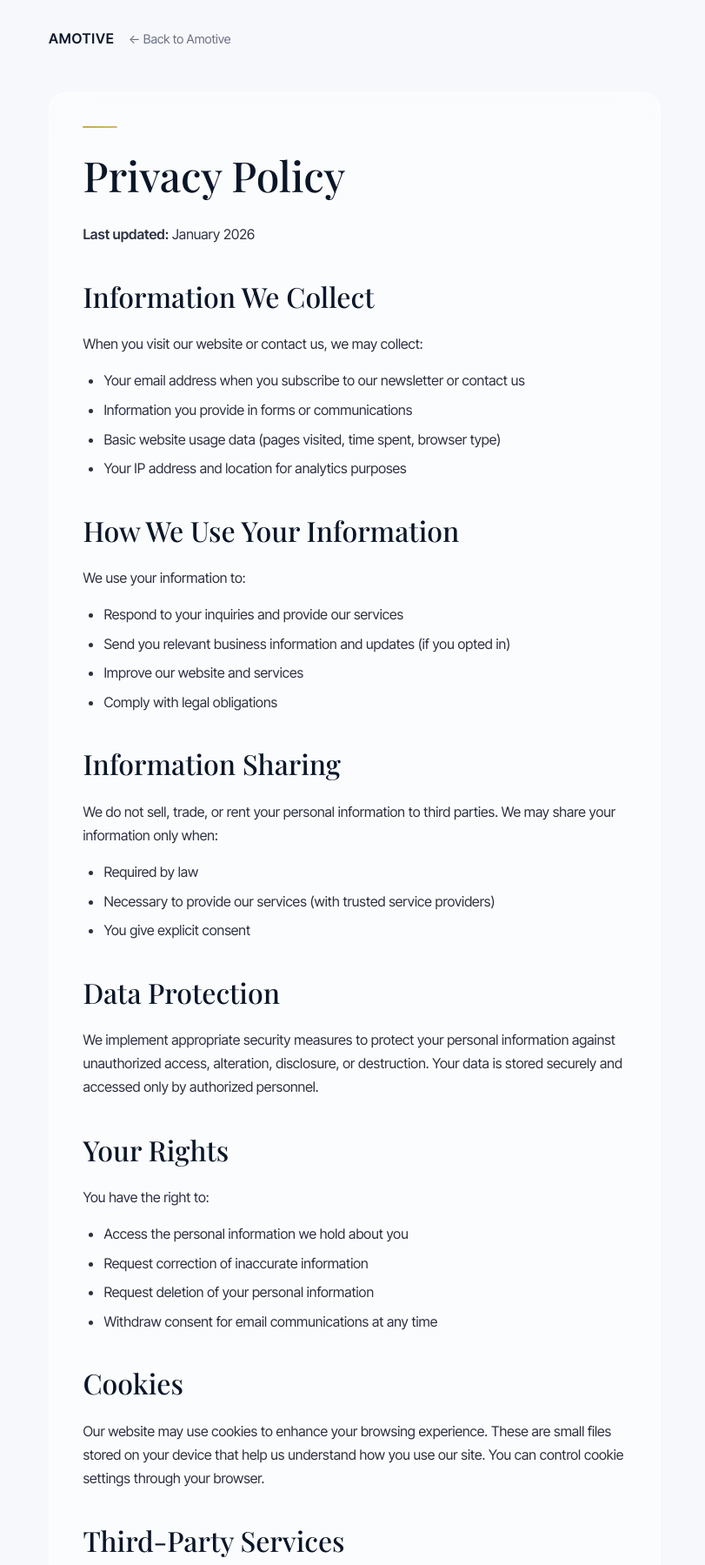
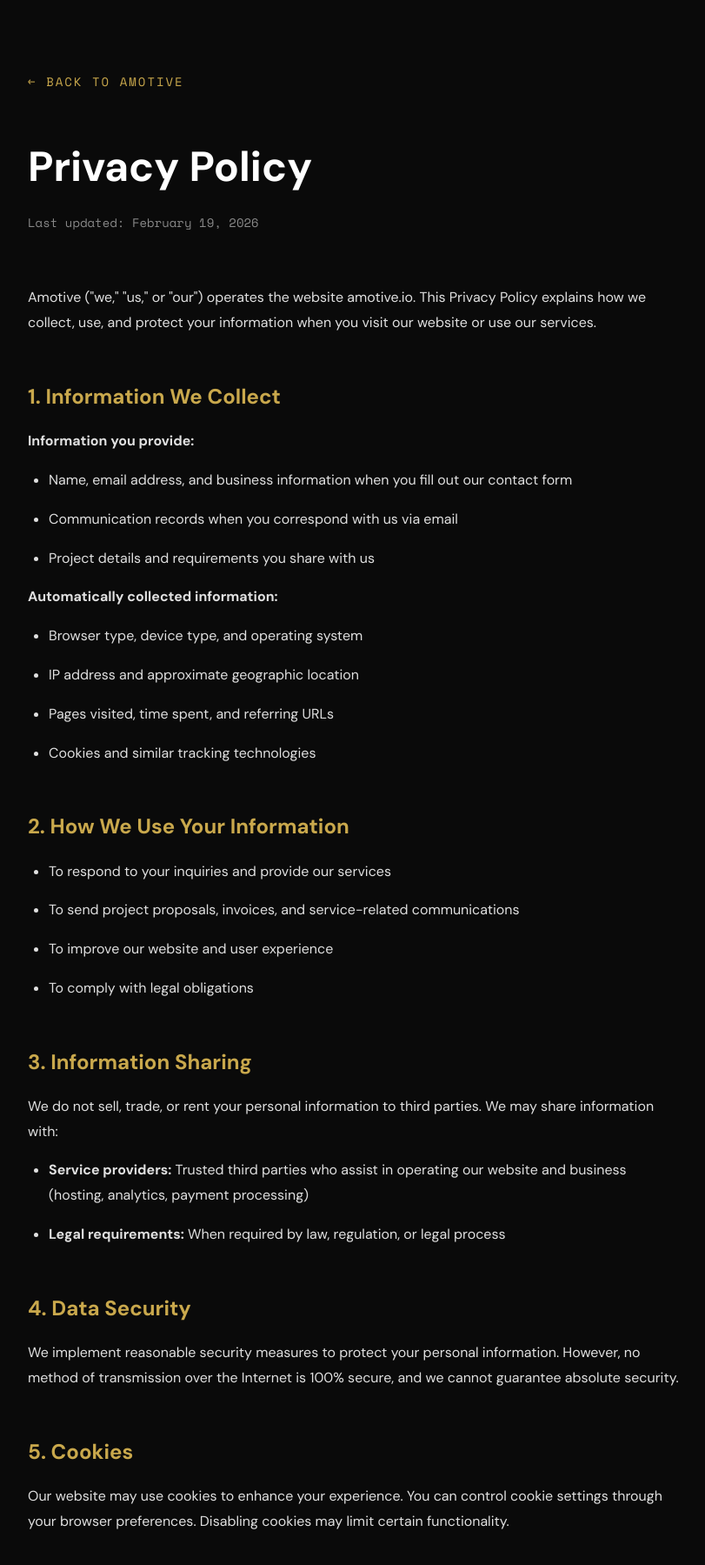
Before and after one commit to amotiove/amotive, a plain HTML site: page privacy/index.html in a window 1280 px wide. Shown: the top 1799 px of the page at 87% size, without its empty margins (232-1043 px from the left). Drawn offline with nearby package versions, Linux system fonts and the light colour scheme; a web font is replaced by a local one.

```diff
--- a/privacy/index.html
+++ b/privacy/index.html
@@ -4,201 +4,97 @@
     <meta charset="UTF-8">
     <meta name="viewport" content="width=device-width, initial-scale=1.0">
     <title>Privacy Policy | Amotive</title>
-<meta name="description" content="Privacy policy for Amotive, digital agency in the Pacific Northwest.">
-<link rel="canonical" href="https://amotive.io/privacy/">
-<link rel="preconnect" href="https://fonts.googleapis.com">
-<link rel="preconnect" href="https://fonts.gstatic.com" crossorigin>
-<link href="https://fonts.googleapis.com/css2?family=Inter+Tight:wght@300;400;500;600&family=Playfair+Display:ital,wght@0,500;1,500&display=swap" rel="stylesheet">
+    <link href="https://fonts.googleapis.com/css2?family=DM+Sans:wght@400;500;700&family=Space+Mono&display=swap" rel="stylesheet">
     <style>
-:root {
-  --bg: #F7F8FC;
-  --white: #FFFFFF;
-  --navy: #0A1628;
-  --navy-soft: #1a2a42;
-  --gold: #C9A84C;
-  --gold-soft: #d4b96a;
-  --text: #2c3040;
-  --text-light: #6b7084;
-  --text-faint: #9a9db0;
-}
-
+        :root { --gold: #C9A84C; --bg: #0A0A0A; --text: #E0E0E0; --muted: #888; }
         * { margin: 0; padding: 0; box-sizing: border-box; }
-
-body {
-  font-family: 'Inter Tight', -apple-system, sans-serif;
-  font-weight: 400;
-  color: var(--text);
-  background: var(--bg);
-  line-height: 1.6;
-}
-
-.container {
-  max-width: 800px;
-  margin: 0 auto;
-  padding: 0 clamp(1.5rem, 4vw, 3rem);
-}
-
-.glass-card {
-  background: rgba(255, 255, 255, 0.55);
-  backdrop-filter: blur(20px);
-  -webkit-backdrop-filter: blur(20px);
-  border: 1px solid rgba(255, 255, 255, 0.65);
-  border-radius: 20px;
-  padding: clamp(2rem, 3vw, 3rem);
-  margin: 2rem 0;
-}
-
-h1 {
-  font-family: 'Playfair Display', Georgia, serif;
-  font-size: clamp(2rem, 4vw, 3rem);
-  font-weight: 500;
-  color: var(--navy);
-  margin-bottom: 1rem;
-}
-
-h2 {
-  font-family: 'Playfair Display', Georgia, serif;
-  font-size: clamp(1.5rem, 2.5vw, 2rem);
-  font-weight: 500;
-  color: var(--navy);
-  margin-top: 2rem;
-  margin-bottom: 1rem;
-}
-
-p {
-  font-size: clamp(1rem, 1.2vw, 1.1rem);
-  line-height: 1.7;
-  margin-bottom: 1rem;
-}
-
-ul, ol {
-  margin-left: 1.5rem;
-  margin-bottom: 1rem;
-}
-
-li {
-  margin-bottom: 0.5rem;
-}
-
-.nav {
-  padding: 2rem 0 1rem;
-}
-
-.nav-inner {
-  max-width: 800px;
-  margin: 0 auto;
-  padding: 0 clamp(1.5rem, 4vw, 3rem);
-  display: flex;
-  align-items: center;
-  gap: 1rem;
-}
-
-.nav-logo {
-  font-family: 'Inter Tight', sans-serif;
-  font-weight: 600;
-  font-size: 1rem;
-  color: var(--navy);
-  letter-spacing: 0.05em;
-  text-decoration: none;
-}
-
-.nav-back {
-  color: var(--text-light);
-  text-decoration: none;
-  font-size: 0.9rem;
-  transition: color 0.3s ease;
-}
-
-.nav-back:hover { color: var(--navy); }
-
-.gold-accent {
-  width: 40px;
-  height: 2px;
-  background: linear-gradient(90deg, var(--gold), var(--gold-soft));
-  border-radius: 2px;
-  margin-bottom: 1rem;
-}
-
-.footer {
-  text-align: center;
-  padding: 2rem 0;
-  color: var(--text-faint);
-  font-size: 0.9rem;
-}
+        body { font-family: 'DM Sans', sans-serif; background: var(--bg); color: var(--text); line-height: 1.8; }
+        .container { max-width: 800px; margin: 0 auto; padding: 80px 24px; }
+        h1 { font-size: 48px; color: #fff; margin-bottom: 8px; }
+        .date { font-family: 'Space Mono', monospace; color: var(--muted); font-size: 14px; margin-bottom: 60px; }
+        h2 { font-size: 24px; color: var(--gold); margin: 48px 0 16px; }
+        p, li { font-size: 16px; margin-bottom: 16px; color: var(--text); }
+        ul { padding-left: 24px; }
+        a { color: var(--gold); text-decoration: none; }
+        a:hover { text-decoration: underline; }
+        .back { font-family: 'Space Mono', monospace; font-size: 14px; letter-spacing: 2px; text-transform: uppercase; }
+        .footer { margin-top: 80px; padding-top: 40px; border-top: 1px solid #222; text-align: center; }
+        .footer p { color: var(--muted); font-size: 14px; }
     </style>
 </head>
 <body>
+    <div class="container">
+        <a href="/" class="back">← Back to Amotive</a>
+        <h1 style="margin-top: 40px;">Privacy Policy</h1>
+        <p class="date">Last updated: February 19, 2026</p>
 
-<nav class="nav">
-  <div class="nav-inner">
-    <a href="/" class="nav-logo">AMOTIVE</a>
-    <a href="/" class="nav-back">← Back to Amotive</a>
-  </div>
-</nav>
+        <p>Amotive ("we," "us," or "our") operates the website amotive.io. This Privacy Policy explains how we collect, use, and protect your information when you visit our website or use our services.</p>
 
-<main class="container">
-  <div class="glass-card">
-    <div class="gold-accent"></div>
-    <h1>Privacy Policy</h1>
-    <p><strong>Last updated:</strong> January 2026</p>
-
-    <h2>Information We Collect</h2>
-    <p>When you visit our website or contact us, we may collect:</p>
+        <h2>1. Information We Collect</h2>
+        <p><strong>Information you provide:</strong></p>
         <ul>
-      <li>Your email address when you subscribe to our newsletter or contact us</li>
-      <li>Information you provide in forms or communications</li>
-      <li>Basic website usage data (pages visited, time spent, browser type)</li>
-      <li>Your IP address and location for analytics purposes</li>
+            <li>Name, email address, and business information when you fill out our contact form</li>
+            <li>Communication records when you correspond with us via email</li>
+            <li>Project details and requirements you share with us</li>
+        </ul>
+        <p><strong>Automatically collected information:</strong></p>
+        <ul>
+            <li>Browser type, device type, and operating system</li>
+            <li>IP address and approximate geographic location</li>
+            <li>Pages visited, time spent, and referring URLs</li>
+            <li>Cookies and similar tracking technologies</li>
         </ul>
 
-    <h2>How We Use Your Information</h2>
-    <p>We use your information to:</p>
+        <h2>2. How We Use Your Information</h2>
         <ul>
-      <li>Respond to your inquiries and provide our services</li>
-      <li>Send you relevant business information and updates (if you opted in)</li>
-      <li>Improve our website and services</li>
-      <li>Comply with legal obligations</li>
+            <li>To respond to your inquiries and provide our services</li>
+            <li>To send project proposals, invoices, and service-related communications</li>
+            <li>To improve our website and user experience</li>
+            <li>To comply with legal obligations</li>
         </ul>
 
-    <h2>Information Sharing</h2>
-    <p>We do not sell, trade, or rent your personal information to third parties. We may share your information only when:</p>
+        <h2>3. Information Sharing</h2>
+        <p>We do not sell, trade, or rent your personal information to third parties. We may share information with:</p>
         <ul>
-      <li>Required by law</li>
-      <li>Necessary to provide our services (with trusted service providers)</li>
-      <li>You give explicit consent</li>
+            <li><strong>Service providers:</strong> Trusted third parties who assist in operating our website and business (hosting, analytics, payment processing)</li>
+            <li><strong>Legal requirements:</strong> When required by law, regulation, or legal process</li>
         </ul>
 
-    <h2>Data Protection</h2>
-    <p>We implement appropriate security measures to protect your personal information against unauthorized access, alteration, disclosure, or destruction. Your data is stored securely and accessed only by authorized personnel.</p>
+        <h2>4. Data Security</h2>
+        <p>We implement reasonable security measures to protect your personal information. However, no method of transmission over the Internet is 100% secure, and we cannot guarantee absolute security.</p>
 
-    <h2>Your Rights</h2>
+        <h2>5. Cookies</h2>
+        <p>Our website may use cookies to enhance your experience. You can control cookie settings through your browser preferences. Disabling cookies may limit certain functionality.</p>
+
+        <h2>6. Third-Party Services</h2>
+        <p>Our website may contain links to third-party services (Google Forms, analytics providers). These services have their own privacy policies, and we are not responsible for their practices.</p>
+
+        <h2>7. Your Rights</h2>
         <p>You have the right to:</p>
         <ul>
-      <li>Access the personal information we hold about you</li>
-      <li>Request correction of inaccurate information</li>
-      <li>Request deletion of your personal information</li>
-      <li>Withdraw consent for email communications at any time</li>
+            <li>Access the personal data we hold about you</li>
+            <li>Request correction or deletion of your data</li>
+            <li>Opt out of marketing communications</li>
+            <li>Request a copy of your data in a portable format</li>
         </ul>
 
-    <h2>Cookies</h2>
-    <p>Our website may use cookies to enhance your browsing experience. These are small files stored on your device that help us understand how you use our site. You can control cookie settings through your browser.</p>
+        <h2>8. Data Retention</h2>
+        <p>We retain your personal information only as long as necessary to fulfill the purposes outlined in this policy, unless a longer retention period is required by law.</p>
 
-    <h2>Third-Party Services</h2>
-    <p>We use Google Analytics to understand website traffic and Google Forms for contact submissions. These services have their own privacy policies.</p>
+        <h2>9. Children's Privacy</h2>
+        <p>Our services are not directed to individuals under 16. We do not knowingly collect personal information from children.</p>
 
-    <h2>Contact Us</h2>
-    <p>If you have questions about this privacy policy or how we handle your data, please contact us at <strong>hello@amotive.io</strong>.</p>
+        <h2>10. Changes to This Policy</h2>
+        <p>We may update this Privacy Policy from time to time. Changes will be posted on this page with an updated revision date.</p>
 
-    <h2>Changes to This Policy</h2>
-    <p>We may update this privacy policy from time to time. Changes will be posted on this page with an updated date.</p>
+        <h2>11. Contact Us</h2>
+        <p>If you have questions about this Privacy Policy, contact us at:</p>
+        <p><strong>Email:</strong> <a href="mailto:hello@amotive.io">hello@amotive.io</a><br>
+        <strong>Website:</strong> <a href="https://amotive.io">amotive.io</a></p>
+
+        <div class="footer">
+            <p>© 2026 Amotive. All rights reserved.</p>
         </div>
-</main>
-
-<footer class="footer">
-  <div class="container">
-    <p>&copy; 2026 Amotive. All rights reserved.</p>
     </div>
-</footer>
-
 </body>
 </html>
```
Also changed, not shown: index.html (+46 -23 lines), projects/marketing-agency/index.html (+38 -15 lines), terms/index.html (+75 -180 lines). Lines whose indentation alone changed are shown as unchanged.
